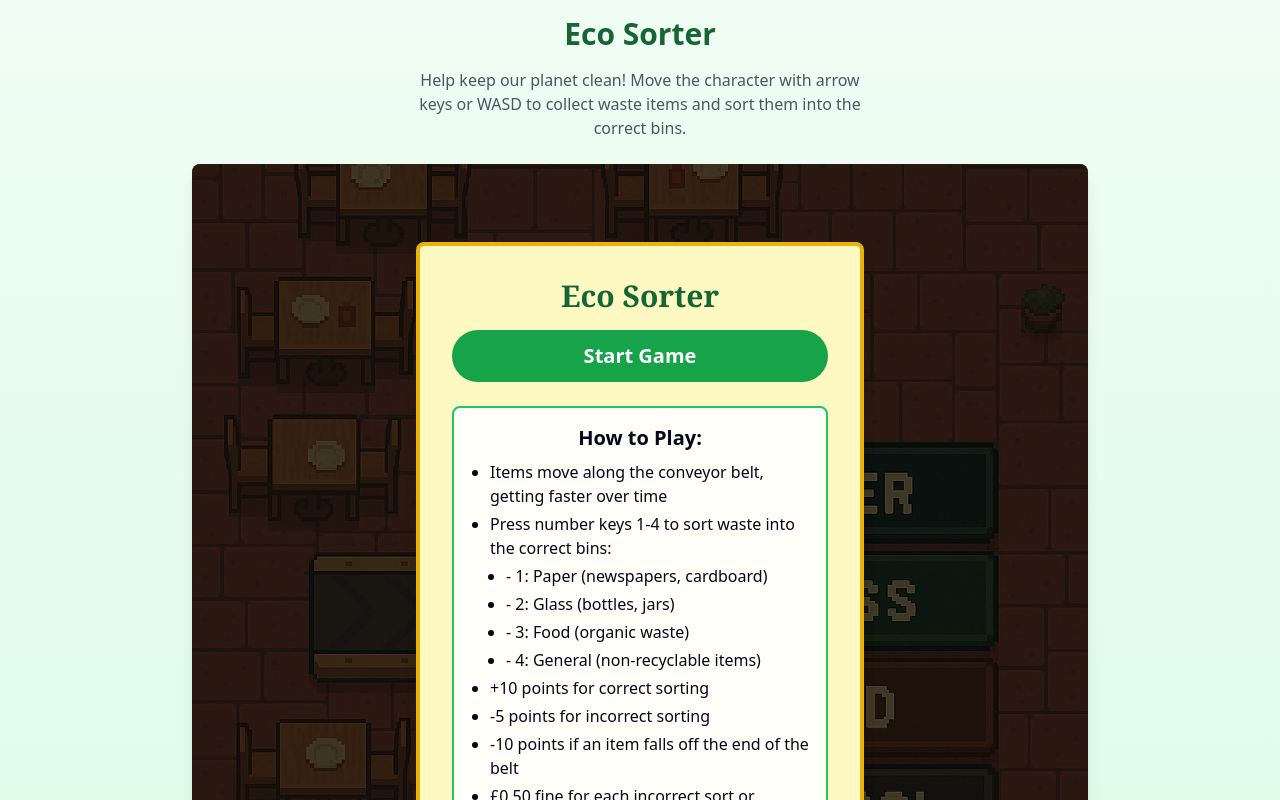
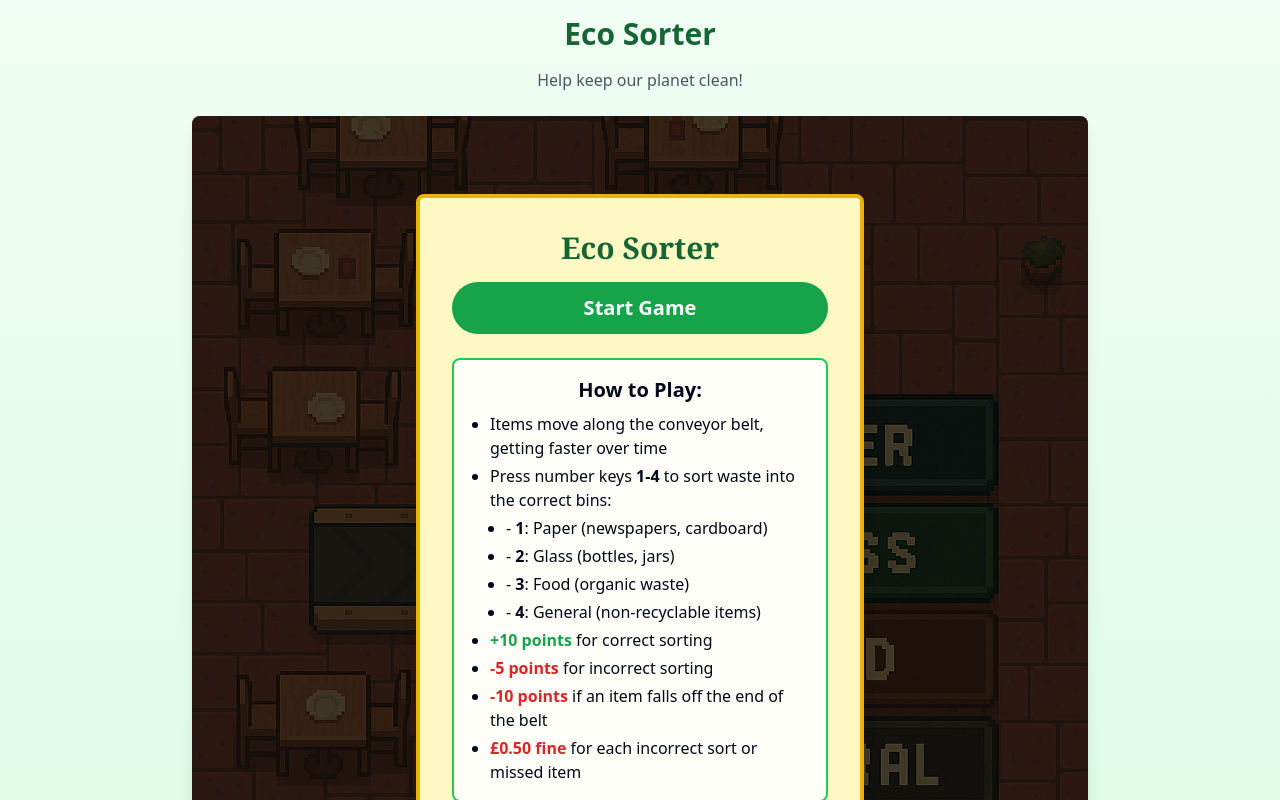
Before and after one commit to NandosUK/hackathon-team-kilo, a Next.js app: page / in a window 1280 px wide. Shown: the top 800 px of the page. Built offline with nearby package versions, Linux system fonts and the light colour scheme.

Commit message:
improve How to play UI

```diff
--- a/app/page.tsx
+++ b/app/page.tsx
@@ -5,8 +5,7 @@ export default function Home() {
     <main className="flex min-h-screen flex-col items-center justify-center p-4 bg-gradient-to-b from-green-50 to-green-100">
       <h1 className="text-3xl font-bold text-green-800 mb-4">Eco Sorter</h1>
       <p className="text-gray-600 mb-6 text-center max-w-md">
-        Help keep our planet clean! Move the character with arrow keys or WASD to collect waste items and sort them into
-        the correct bins.
+        Help keep our planet clean!
       </p>
       <Game />
     </main>
--- a/components/game.tsx
+++ b/components/game.tsx
@@ -107,15 +107,15 @@ export default function Game() {
               <h3 className="font-bold mb-2 text-xl text-center">How to Play:</h3>
               <ul className="list-disc pl-5 space-y-1">
                 <li>Items move along the conveyor belt, getting faster over time</li>
-                <li>Press number keys 1-4 to sort waste into the correct bins:</li>
-                <li className="ml-4">- 1: Paper (newspapers, cardboard)</li>
-                <li className="ml-4">- 2: Glass (bottles, jars)</li>
-                <li className="ml-4">- 3: Food (organic waste)</li>
-                <li className="ml-4">- 4: General (non-recyclable items)</li>
-                <li>+10 points for correct sorting</li>
-                <li>-5 points for incorrect sorting</li>
-                <li>-10 points if an item falls off the end of the belt</li>
-                <li>£0.50 fine for each incorrect sort or missed item</li>
+                <li>Press number keys <span className="font-bold">1-4</span> to sort waste into the correct bins:</li>
+                <li className="ml-4">- <span className="font-bold">1</span>: Paper (newspapers, cardboard)</li>
+                <li className="ml-4">- <span className="font-bold">2</span>: Glass (bottles, jars)</li>
+                <li className="ml-4">- <span className="font-bold">3</span>: Food (organic waste)</li>
+                <li className="ml-4">- <span className="font-bold">4</span>: General (non-recyclable items)</li>
+                <li><span className="text-green-600 font-bold"> +10 points</span> for correct sorting</li>
+                <li><span className="text-red-600 font-bold"> -5 points</span> for incorrect sorting</li>
+                <li><span className="text-red-600 font-bold"> -10 points</span> if an item falls off the end of the belt</li>
+                <li><span className="text-red-600 font-bold"> £0.50 fine</span> for each incorrect sort or missed item</li>
               </ul>
             </div>
           </div>
```
